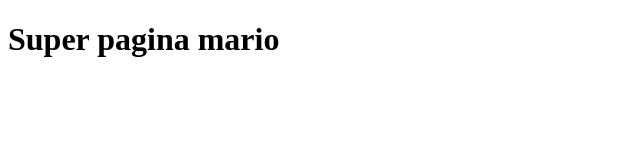
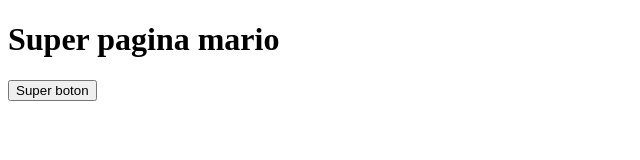
Before and after one commit to mpozzoknx/BorrameSoyDePrueba, a plain HTML site: page index.html in a window 1280 px wide. Shown: the whole page, without its empty margins (0-640 px from the left). Drawn offline with Linux system fonts and the light colour scheme.

Commit message:
Agrego Boton

```diff
--- a/index.html
+++ b/index.html
@@ -6,5 +6,6 @@
 </head>
 <body>
 <h1>Super pagina mario</h1>
+<button>Super boton</button>
 </body>
 </html>
```
